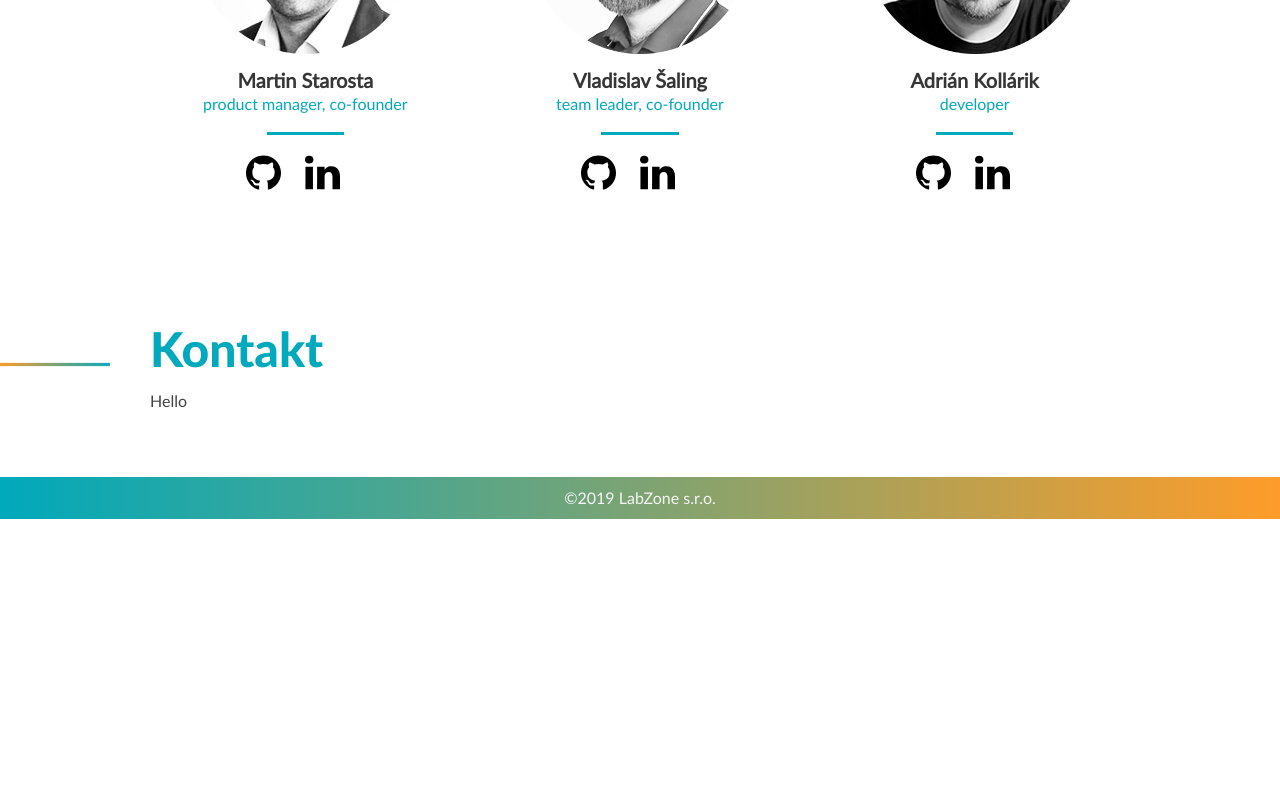
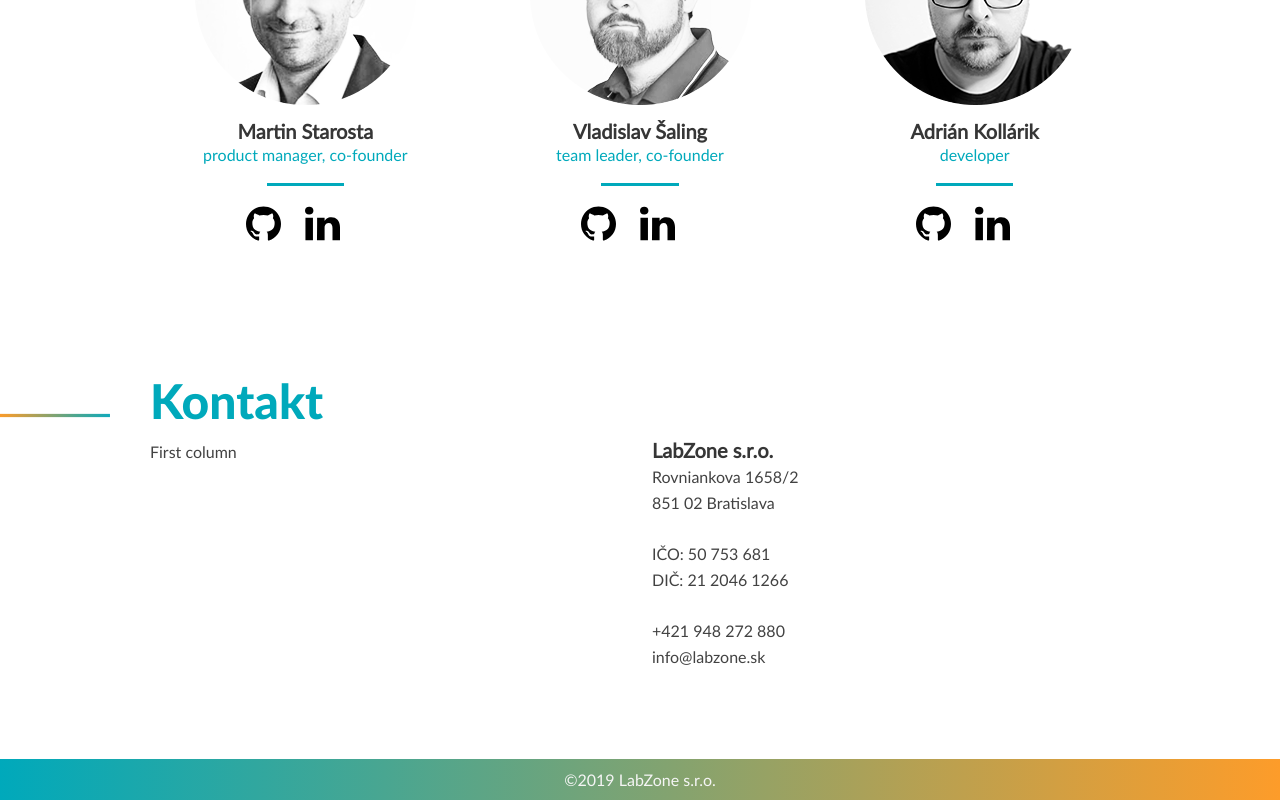
Before and after one commit to LabZoneSK/labzone-hp, a React (Create React App) app: page / in a window 1280 px wide. Shown: the part 1094-1894 px from the top of the page. Before the commit the page ends 1613 px from the top, so only its background shows below. Built offline with nearby package versions, Linux system fonts and the light colour scheme.

Commit message:
Add company details.

```diff
--- a/src/App.scss
+++ b/src/App.scss
@@ -16,6 +16,10 @@ body {
   color: $primary-color;
   font-family: 'Lato', sans-serif;
   line-height: 1.6em;
+}
+
+p {
+  margin-bottom: 1.6em;
 }
 
 .navbar {
--- a/src/home/Home.js
+++ b/src/home/Home.js
@@ -47,7 +47,27 @@ const Home = () => {
       </Section>
 
       <Section title='Kontakt'>
-        <p>Hello</p>
+        <div className='columns'>
+        <div className='column is-half'>
+          First column
+        </div>
+        <div className='column is-half'>
+          <p>
+            <span className='title is-5'>LabZone s.r.o.</span><br/>
+            Rovniankova 1658/2<br/>
+            851 02 Bratislava
+          </p>
+          <p>
+            IČO: 50 753 681 <br/>
+            DIČ: 21 2046 1266
+          </p>
+
+          <p>
+            +421 948 272 880 <br/>
+            info&#64;labzone.sk
+          </p>
+        </div>
+        </div>
       </Section>
     </React.Fragment>
   )
```
